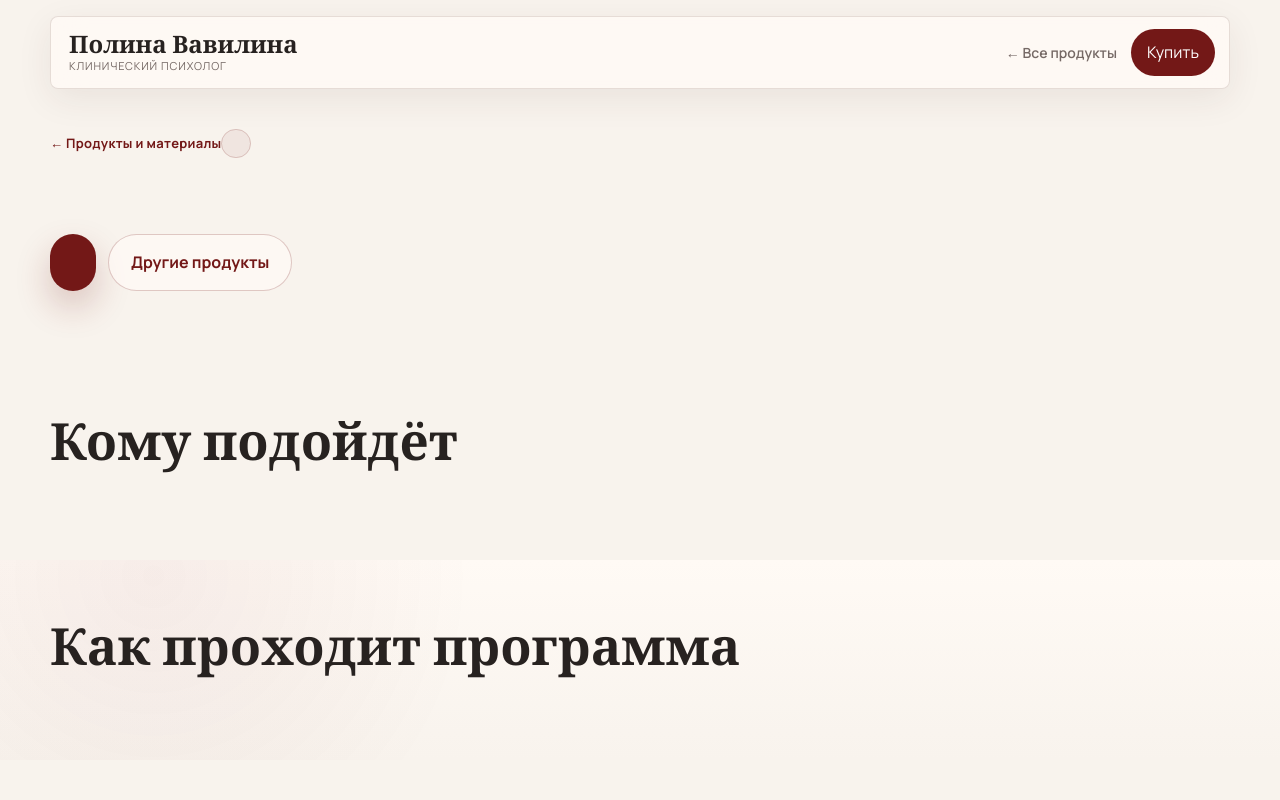
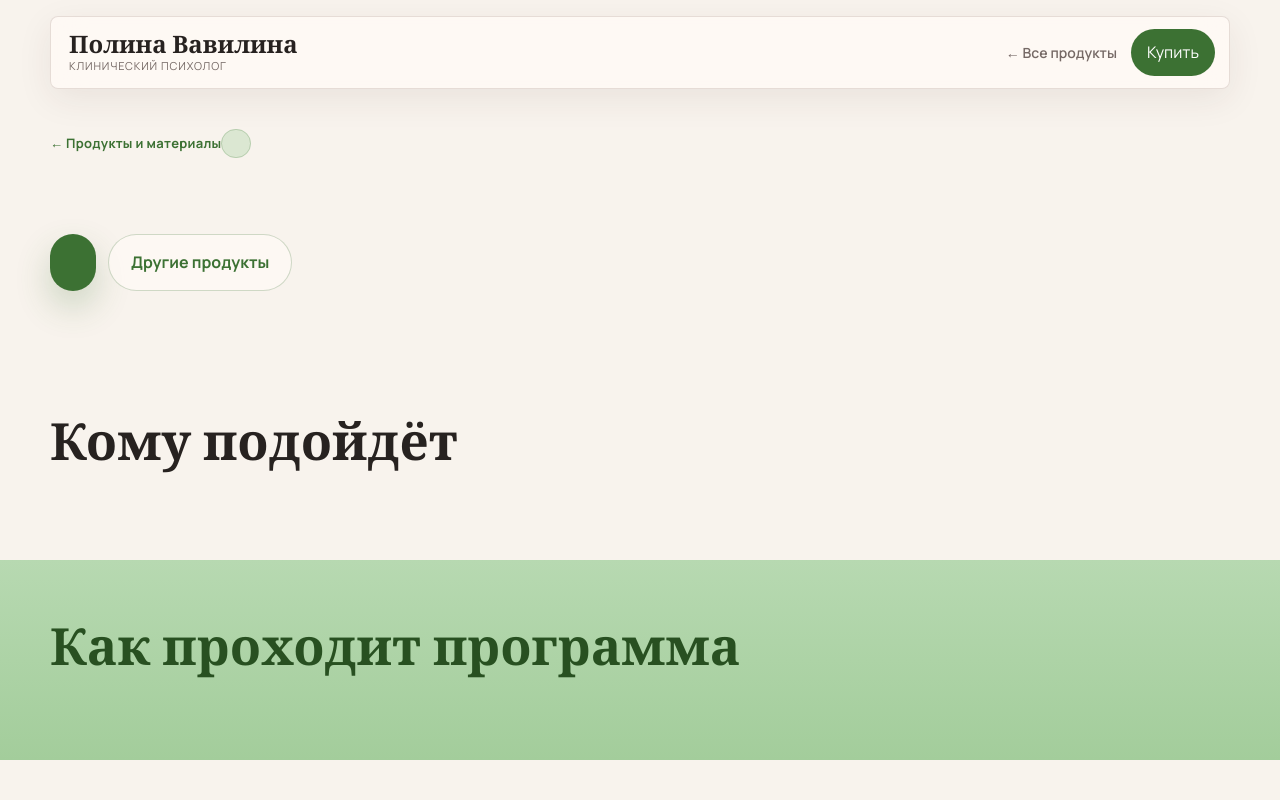
Before and after one commit to aibakay/vavilina-psy-site, an Eleventy site: page src/products/programma-samootsenka/index.njk in a window 1280 px wide. Shown: the top 800 px of the page. Built offline with nearby package versions, Linux system fonts and the light colour scheme; Eleventy itself is replaced by a stand-in of ours; files that its build step writes are made by us from their sources.

Commit message:
Зелёная тема страницы «Самооценка и Я-концепция» (программа)
По аналогии с синей темой анкеты (body.product-blue): добавлен
body.product-green, переопределяющий --wine/--wine-dark и заливку
.pp-band. #B7D9B1 использован как фон акцентного блока; для кнопок
и текста взят более тёмный зелёный того же тона — иначе не хватало
контраста для белого текста и мелких надписей.

Co-Authored-By: Claude Sonnet 5 <noreply@anthropic.com>

```diff
--- a/src/products/programma-samootsenka/index.njk
+++ b/src/products/programma-samootsenka/index.njk
@@ -1,5 +1,6 @@
 ---
 layout: layout.njk
+bodyClass: product-green
 ---
 <header class="site-header pp-header" data-reveal>
   <a class="brand" href="/" aria-label="На главную">
--- a/styles.css
+++ b/styles.css
@@ -2003,6 +2003,53 @@ html.js [data-reveal].is-visible {
   color: #fff;
 }
 
+/* ============================================================
+   Зелёная тема страницы «Самооценка и Я-концепция» (программа).
+   Включается классом body.product-green — остального сайта не касается.
+   #B7D9B1 — светлый пастельный тон, поэтому он используется как фон
+   акцентного блока, а для кнопок/текста берётся более тёмный зелёный
+   того же оттенка (иначе не хватает контраста для белого текста).
+   ============================================================ */
+.product-green {
+  --wine: #3c7133;
+  --wine-dark: #285021;
+}
+
+.product-green .button-primary {
+  box-shadow: 0 16px 35px rgba(60, 113, 51, 0.24);
+}
+
+.product-green .button-secondary {
+  border-color: rgba(60, 113, 51, 0.24);
+}
+
+.product-green .product-badge {
+  border-color: rgba(60, 113, 51, 0.22);
+  background: rgba(183, 217, 177, 0.45);
+}
+
+/* Заливной зелёный блок — #B7D9B1, как просили */
+.product-green .pp-band {
+  background: linear-gradient(180deg, #b7d9b1 0%, #a3cd9b 100%);
+}
+
+.product-green .pp-band h2,
+.product-green .pp-band .pp-intro {
+  color: var(--wine-dark);
+}
+
+.product-green .pp-band .pp-intro {
+  opacity: 0.85;
+}
+
+.product-green .pp-band .pp-checklist li {
+  color: #24401f;
+}
+
+.product-green .pp-band .pp-checklist li::before {
+  color: var(--wine-dark);
+}
+
 .pp-bonus-grid {
   display: grid;
   grid-template-columns: repeat(3, minmax(0, 1fr));
```
